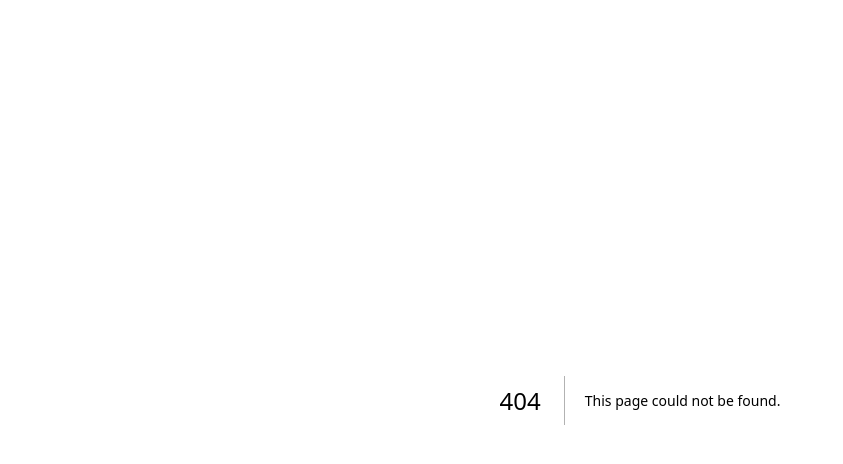
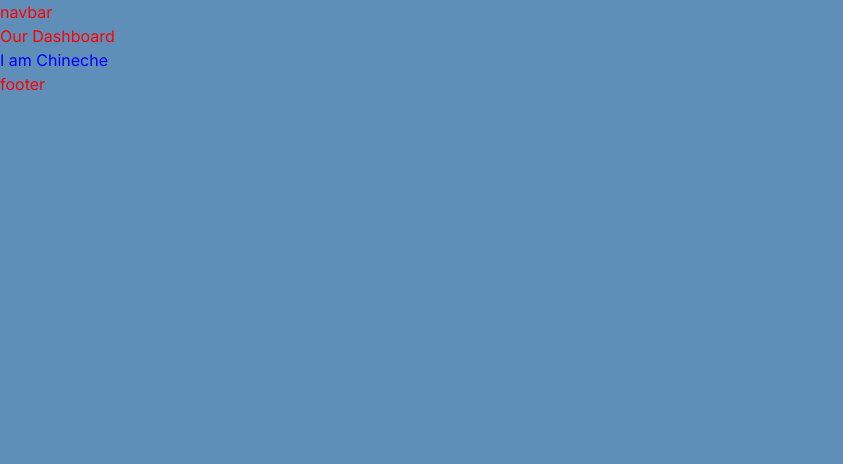
Before and after one commit to Iykeohtee/next_class_project, a Next.js app: page /Dashboard in a window 1280 px wide. Before the commit this address had no page. Shown: the top 464 px of the page, without its empty margins (0-843 px from the left). Built offline with nearby package versions, Linux system fonts and the light colour scheme.

Commit message:
nextjs and react learning

```diff
--- /dev/null
+++ b/src/app/About/page.js
@@ -0,0 +1,11 @@
+import React from 'react'
+
+const About = () => {
+  return (
+    <div>
+      About Us
+    </div>
+  )
+}
+
+export default About
--- /dev/null
+++ b/src/app/Contact/page.js
@@ -0,0 +1,11 @@
+import React from 'react'
+
+const contact = () => {
+  return (
+    <div>
+      our contacts
+    </div>
+  )
+}
+
+export default contact
--- /dev/null
+++ b/src/app/Dashboard/dashboard.css
@@ -0,0 +1,8 @@
+body{
+    background-color: rgb(95, 142, 184);
+    color: red;
+}
+p{
+    color: blue;
+
+}
--- /dev/null
+++ b/src/app/Dashboard/page.js
@@ -0,0 +1,13 @@
+import React from 'react'
+import './dashboard.css'
+
+const Dashboard = () => {
+  return (
+    <div>
+      Our Dashboard
+      <p className='p'> I am Chineche</p>
+    </div>
+  )
+}
+
+export default Dashboard
--- a/src/app/globals.css
+++ b/src/app/globals.css
@@ -2,32 +2,12 @@
 @tailwind components;
 @tailwind utilities;
 
-:root {
-  --foreground-rgb: 0, 0, 0;
-  --background-start-rgb: 214, 219, 220;
-  --background-end-rgb: 255, 255, 255;
+body{
+  margin: 0;
+  padding: 0;
+  background-color: gray;
+  font-size: medium;
+  justify-content: center;
+  align-items: center;
+  box-sizing: border-box;
 }
-
-@media (prefers-color-scheme: dark) {
-  :root {
-    --foreground-rgb: 255, 255, 255;
-    --background-start-rgb: 0, 0, 0;
-    --background-end-rgb: 0, 0, 0;
-  }
-}
-
-body {
-  color: rgb(var(--foreground-rgb));
-  background: linear-gradient(
-      to bottom,
-      transparent,
-      rgb(var(--background-end-rgb))
-    )
-    rgb(var(--background-start-rgb));
-}
-
-@layer utilities {
-  .text-balance {
-    text-wrap: balance;
-  }
-}
--- a/src/app/layout.js
+++ b/src/app/layout.js
@@ -11,7 +11,11 @@ export const metadata = {
 export default function RootLayout({ children }) {
   return (
     <html lang="en">
-      <body className={inter.className}>{children}</body>
+      <body className={inter.className}>
+        navbar
+        {children}
+        footer
+        </body>
     </html>
   );
 }
--- a/src/app/page.js
+++ b/src/app/page.js
@@ -1,9 +1,12 @@
 import Image from "next/image";
+import Loading from "@/components/Loading";
 
 export default function Home() {
+
   return (
     <main>
-      Home
+
+    <Loading/>
     </main>
   );
 }
--- /dev/null
+++ b/src/components/Loading.js
@@ -0,0 +1,11 @@
+import React from 'react'
+
+const Loading = () => {
+  return (
+    <div>
+      <p>Loading.......</p>
+    </div>
+  )
+}
+
+export default Loading;
```
